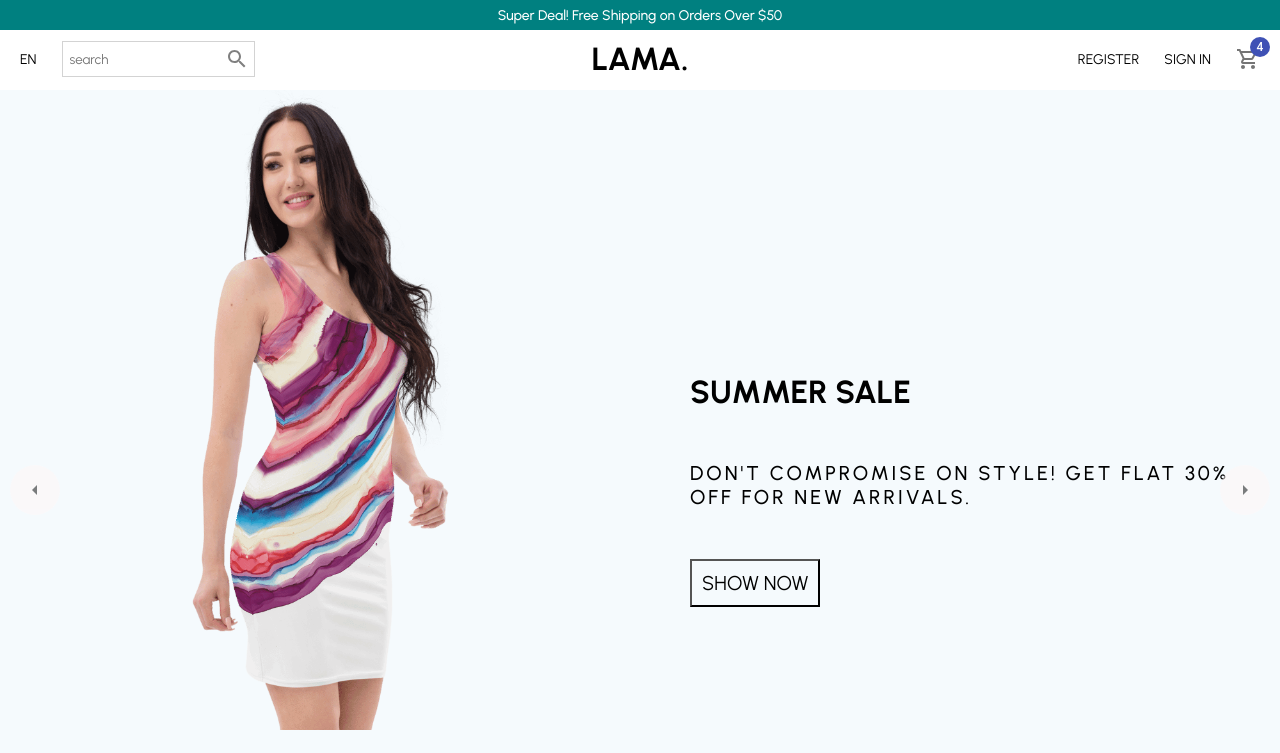
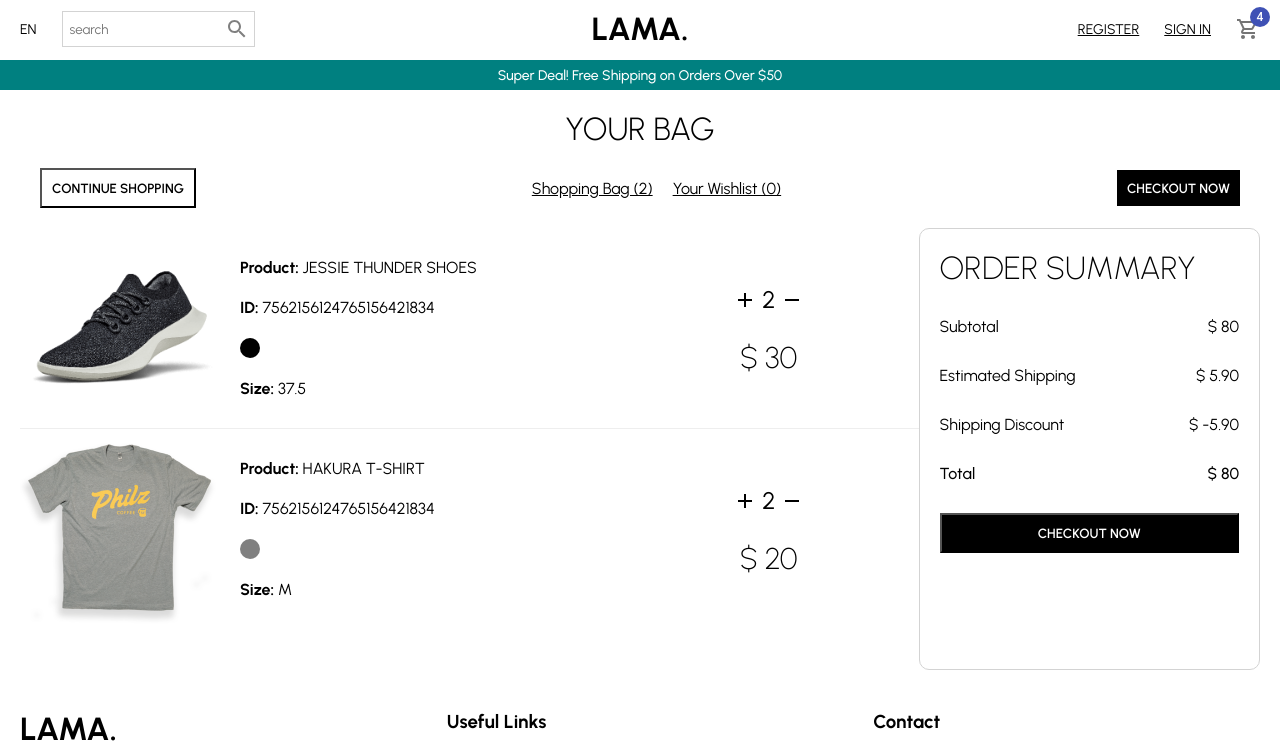
Before and after one commit to bomdiavei/lama, a React (Create React App) app: page /cart in a window 1280 px wide. Shown: the top 753 px of the page. Built offline with nearby package versions, Linux system fonts and the light colour scheme.

Commit message:
Adding routes

```diff
--- a/package.json
+++ b/package.json
@@ -10,7 +10,9 @@
     "@testing-library/user-event": "^13.5.0",
     "react": "^17.0.2",
     "react-dom": "^17.0.2",
+    "react-router-dom": "^6.2.1",
     "react-scripts": "5.0.0",
+    "react-scroll": "^1.8.4",
     "styled-components": "^5.3.3",
     "web-vitals": "^2.1.4"
   },
--- a/src/App.jsx
+++ b/src/App.jsx
@@ -1,13 +1,24 @@
 import Home from "./pages/Home"
-// import ProductList from "./pages/ProductList"
-// import Product from './pages/Product'
-// import Register from './pages/Register'
-// import Login from './pages/Login'
-// import Cart from './pages/Cart'
+import ProductList from "./pages/ProductList"
+import Product from './pages/Product'
+import Register from './pages/Register'
+import Login from './pages/Login'
+import Cart from './pages/Cart'
+
+import { BrowserRouter, Routes, Route } from 'react-router-dom'
 
 function App() {
   return (
-    <Home />
+    <BrowserRouter>
+      <Routes>
+        <Route path="/" element={<Home />} />
+        <Route path="/products" element={<ProductList />} />
+        <Route path="/product/:id" element={<Product />} />
+        <Route path="/cart" element={<Cart />} />
+        <Route path="/login" element={<Login />} />
+        <Route path="/register" element={<Register />} />
+      </Routes>
+    </BrowserRouter>
   )
 }
 
--- a/src/components/CategoryItem.jsx
+++ b/src/components/CategoryItem.jsx
@@ -1,4 +1,6 @@
 import styled from 'styled-components'
+import { Link } from 'react-router-dom'
+import { animateScroll as scroll } from 'react-scroll'
 
 import { mobile } from '../responsive'
 
@@ -43,13 +45,20 @@ const Button = styled.button`
 `
 
 const CategoryItem = ({ item }) => {
+
+    const toggleHome = () => {
+        scroll.scrollToTop()
+    }
+
     return (
         <Container>
-            <Image src={item.img} />
-            <Info>
-                <Title>{item.title}</Title>
-                <Button>SHOP NOW</Button>
-            </Info>
+            <Link to="/products" onClick={toggleHome}>
+                <Image src={item.img} />
+                <Info>
+                    <Title>{item.title}</Title>
+                    <Button>SHOP NOW</Button>
+                </Info>
+            </Link>
         </Container>
     )
 }
--- a/src/components/Navbar.jsx
+++ b/src/components/Navbar.jsx
@@ -1,4 +1,5 @@
 import React from 'react'
+import { Link } from 'react-router-dom'
 
 import styled from 'styled-components'
 
@@ -52,6 +53,7 @@ const Center = styled.div`
 
 const Logo = styled.h1`
     font-weight: bold;
+    text-decoration: none;
     ${mobile({ fontSize: "24px" })}
 `
 
@@ -81,14 +83,24 @@ const Navbar = () => {
                         <Search style={{ color: "gray", fontsize: 16 }} />
                     </SearchContainer>
                 </Left>
-                <Center><Logo>LAMA.</Logo></Center>
+                <Center>
+                    <Link to="/" style={{ color: "#000", textDecoration: 'none' }}>
+                        <Logo style={{ textDecoration: "none" }}>LAMA.</Logo>
+                    </Link>
+                </Center>
                 <Right>
-                    <MenuItem>REGISTER</MenuItem>
-                    <MenuItem>SIGN IN</MenuItem>
+                    <Link to="/register" style={{ color: "#000" }}>
+                        <MenuItem>REGISTER</MenuItem>
+                    </Link>
+                    <Link to="/login" style={{ color: "#000" }}>
+                        <MenuItem>SIGN IN</MenuItem>
+                    </Link>
                     <MenuItem>
-                        <Badge badgeContent={4} color="primary">
-                            <ShoppingCartOutlined color="action" />
-                        </Badge>
+                        <Link to="/cart">
+                            <Badge badgeContent={4} color="primary">
+                                <ShoppingCartOutlined color="action" />
+                            </Badge>
+                        </Link>
                     </MenuItem>
                 </Right>
             </Wrapper>
--- a/src/components/Products.jsx
+++ b/src/components/Products.jsx
@@ -1,4 +1,6 @@
 import styled from "styled-components"
+import { Link } from 'react-router-dom'
+import { animateScroll as scroll } from 'react-scroll'
 
 import { popularProducts } from '../data'
 import Product from "./Product"
@@ -11,10 +13,17 @@ const Container = styled.div`
 `
 
 const Products = () => {
+
+    const toggleHome = () => {
+        scroll.scrollToTop()
+    }
+
     return (
         <Container>
             {popularProducts.map(item => (
-                <Product item={item} key={item.id} />
+                <Link to="/product/1l2kj3h4g5f6d7s89" onClick={toggleHome}>
+                    <Product item={item} key={item.id} />
+                </Link>
             ))}
         </Container>
     )
--- a/src/components/Slider.jsx
+++ b/src/components/Slider.jsx
@@ -1,6 +1,7 @@
 import React, { useState } from 'react'
 import styled from 'styled-components'
 import { ArrowLeftOutlined, ArrowRightOutlined } from '@material-ui/icons'
+import { Link } from 'react-router-dom'
 
 import { sliderItems } from '../data'
 import { mobile } from '../responsive'
@@ -97,7 +98,7 @@ const Slider = () => {
                 <ArrowLeftOutlined />
             </Arrow>
             <Wrapper slideIndex={slideIndex}>
-                {sliderItems.map( item => (
+                {sliderItems.map(item => (
                     <Slide bg={item.bg} key={item.id}>
                         <ImgContainer>
                             <Image src={item.img} />
@@ -105,7 +106,9 @@ const Slider = () => {
                         <InfoContainer>
                             <Title>{item.title}</Title>
                             <Desc>{item.desc}</Desc>
+                            <Link to="/products">
                                 <Button>SHOW NOW</Button>
+                            </Link>
                         </InfoContainer>
                     </Slide>
                 ))}
--- a/src/pages/Cart.jsx
+++ b/src/pages/Cart.jsx
@@ -5,6 +5,7 @@ import Footer from '../components/Footer'
 
 import styled from 'styled-components'
 import { Add, Remove } from '@material-ui/icons'
+import { Link } from 'react-router-dom'
 
 import { mobile } from '../responsive'
 
@@ -166,7 +167,9 @@ const Cart = () => {
             <Wrapper>
                 <Title>YOUR BAG</Title>
                 <Top>
+                    <Link to="/products">
                         <TopButton>CONTINUE SHOPPING</TopButton>
+                    </Link>
                     <TopTexts>
                         <TopText>Shopping Bag (2)</TopText>
                         <TopText>Your Wishlist (0)</TopText>
@@ -177,7 +180,7 @@ const Cart = () => {
                     <Info>
                         <Product>
                             <ProductDetail>
-                                <Image src={ProductImg}/>
+                                <Image src={ProductImg} />
                                 <Details>
                                     <ProductName><b>Product:</b> JESSIE THUNDER SHOES</ProductName>
                                     <ProductId><b>ID:</b> 7562156124765156421834</ProductId>
@@ -197,7 +200,7 @@ const Cart = () => {
                         <Hr />
                         <Product>
                             <ProductDetail>
-                                <Image src={ProductImg2}/>
+                                <Image src={ProductImg2} />
                                 <Details>
                                     <ProductName><b>Product:</b> HAKURA T-SHIRT</ProductName>
                                     <ProductId><b>ID:</b> 7562156124765156421834</ProductId>
--- a/src/pages/Login.jsx
+++ b/src/pages/Login.jsx
@@ -1,4 +1,5 @@
 import styled from 'styled-components'
+import { Link as LinkR } from 'react-router-dom'
 
 import BackgroundImg from '../assets/images/login.jpeg'
 
@@ -67,8 +68,10 @@ const Login = () => {
           <Input placeholder="username" />
           <Input placeholder="password" />
           <Button>LOGIN</Button>
-          <Link>DO NOT YOU REMEMBER THE PASSWORD?</Link>
-          <Link>CREATE A NEW ACCOUNT</Link>
+          <LinkR to="/register" style={{ color: "#000" }}>
+            <Link>DO NOT YOU REMEMBER THE PASSWORD?</Link>
+            <Link>CREATE A NEW ACCOUNT</Link>
+          </LinkR>
         </Form>
       </Wrapper>
     </Container>
```
Also changed, not shown: 1 other file (tests, documents, lock files or other folders). Lines whose indentation alone changed are shown as unchanged.
